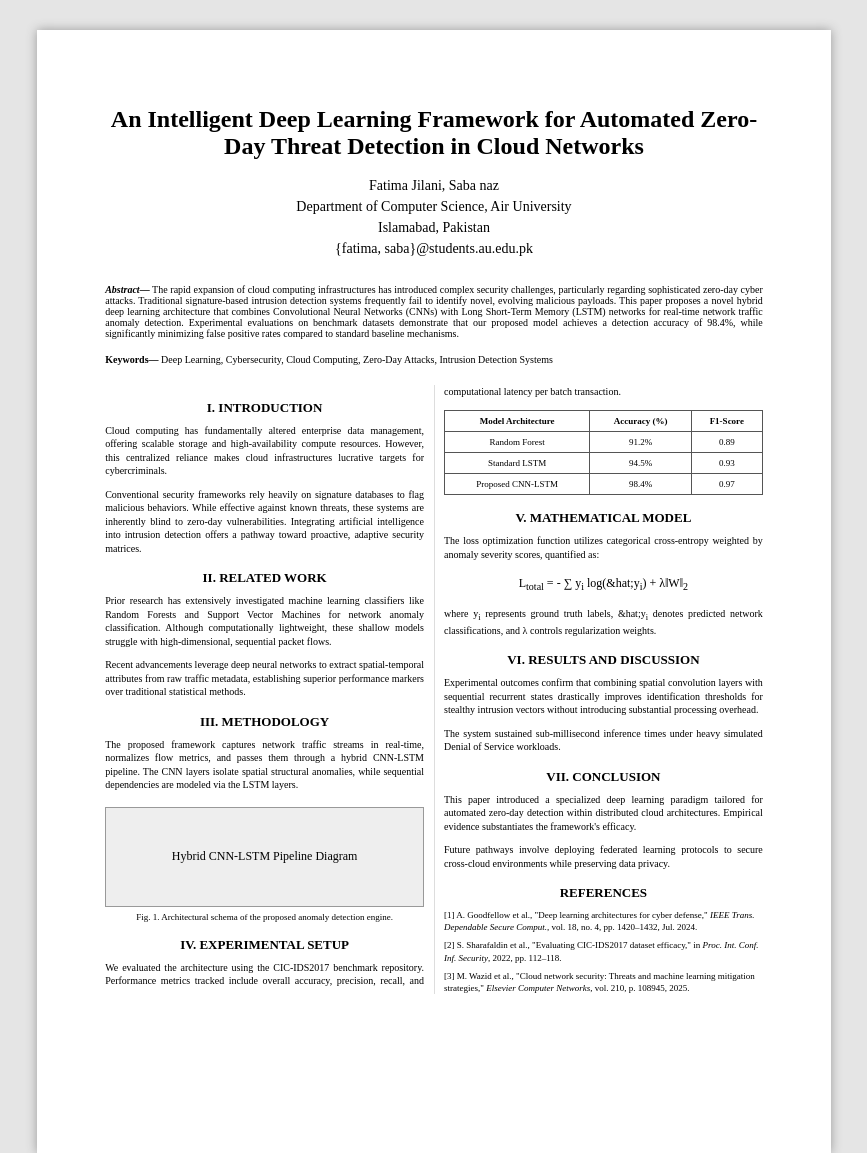
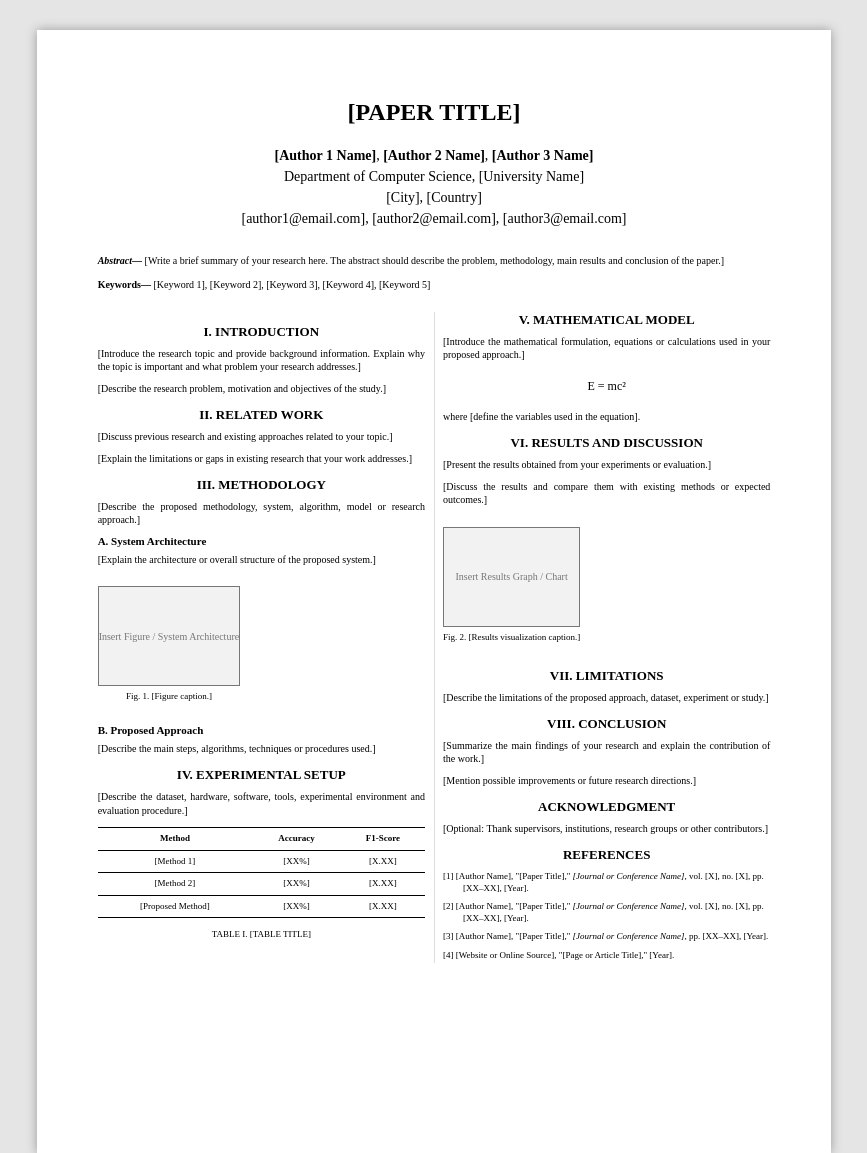
Before and after one commit to FatimaJilani-5/FSWD, a plain HTML site: page lab2/task4.html in a window 1280 px wide. Shown: the top 1153 px of the page, without its empty margins (206-1073 px from the left). Drawn offline with nearby package versions, Linux system fonts and the light colour scheme.

Commit message:
Update task4.html

```diff
--- a/lab2/task4.html
+++ b/lab2/task4.html
@@ -1,11 +1,16 @@
 <!DOCTYPE html>
 <html lang="en">
 <head>
+
     <meta charset="UTF-8">
     <meta name="viewport" content="width=device-width, initial-scale=1.0">
-    <title>IEEE Paper Template - AI Threat Detection</title>
+
+    <title>IEEE Paper Template</title>
+
+    <link href="https://cdn.jsdelivr.net/npm/bootstrap@5.3.8/dist/css/bootstrap.min.css" rel="stylesheet">
 
     <style>
+
         * {
             box-sizing: border-box;
         }
@@ -17,21 +22,27 @@
             color: #000;
         }
 
+
+
         .paper {
             width: 210mm;
             min-height: 297mm;
             margin: 30px auto;
-            padding: 20mm 18mm;
+            padding: 18mm 16mm;
             background-color: white;
             box-shadow: 0 0 10px #999;
         }
 
-        .title {
+
+
+        .paper-title {
             text-align: center;
             font-size: 24px;
             font-weight: bold;
-            margin-bottom: 15px;
+            margin-bottom: 18px;
+            line-height: 1.2;
         }
+
 
         .authors {
             text-align: center;
@@ -40,68 +51,129 @@
             margin-bottom: 25px;
         }
 
+        .authors .placeholder {
+            color: #555;
+        }
+
+
+
         .abstract {
             font-size: 10px;
             text-align: justify;
-            margin-bottom: 15px;
+            line-height: 1.35;
+            margin-bottom: 10px;
         }
 
         .abstract strong {
             font-style: italic;
         }
 
+
+
         .keywords {
             font-size: 10px;
             margin-bottom: 20px;
         }
 
-        .columns {
+
+
+        .paper-columns {
             column-count: 2;
-            column-gap: 20px;
+            column-gap: 18px;
             column-rule: 1px solid #ddd;
         }
 
+        .paper-section {
+            break-inside: avoid;
+            margin-bottom: 12px;
+        }
+
+
+
         h2 {
             font-size: 13px;
+            font-weight: bold;
             text-align: center;
-            margin-top: 15px;
-            margin-bottom: 8px;
+            margin-top: 12px;
+            margin-bottom: 7px;
         }
 
         h3 {
             font-size: 11px;
+            font-weight: bold;
+            margin-top: 8px;
             margin-bottom: 5px;
         }
+
+
 
         p {
             font-size: 10px;
             line-height: 1.35;
             text-align: justify;
             margin-top: 0;
-            margin-bottom: 10px;
+            margin-bottom: 8px;
         }
+
+
+
+        .placeholder-box {
+            background-color: #f5f5f5;
+            border: 1px dashed #999;
+            padding: 12px;
+            text-align: center;
+            color: #777;
+            font-size: 10px;
+            margin: 10px 0;
+        }
+
+
 
         .figure {
             text-align: center;
-            margin: 15px 0;
+            margin: 12px 0;
             break-inside: avoid;
         }
 
         .figure-box {
             width: 100%;
             height: 100px;
-            background-color: #eee;
-            border: 1px solid #999;
+            background-color: #f2f2f2;
+            border: 1px solid #777;
             display: flex;
             align-items: center;
             justify-content: center;
-            font-size: 12px;
+            color: #777;
+            font-size: 10px;
         }
 
         .caption {
             font-size: 9px;
-            margin-top: 5px;
+            margin-top: 4px;
         }
+
+
+
+        .paper-table {
+            width: 100%;
+            border-collapse: collapse;
+            margin: 10px 0;
+            font-size: 9px;
+        }
+
+        .paper-table th,
+        .paper-table td {
+            border-top: 1px solid #000;
+            border-bottom: 1px solid #000;
+            padding: 4px;
+            text-align: center;
+        }
+
+        .paper-table th {
+            font-weight: bold;
+        }
+
+
 
         .equation {
             text-align: center;
@@ -109,35 +181,20 @@
             margin: 15px 0;
         }
 
-        table {
-            width: 100%;
-            border-collapse: collapse;
-            margin: 12px 0;
-            font-size: 9px;
-        }
 
-        th,
-        td {
-            border: 1px solid #555;
-            padding: 5px;
-            text-align: center;
-        }
-
-        th {
-            font-weight: bold;
-        }
-
-        .references {
-            font-size: 9px;
-        }
 
         .references p {
             font-size: 9px;
+            text-align: left;
             margin-bottom: 6px;
-            text-align: left;
+            padding-left: 20px;
+            text-indent: -20px;
         }
 
+
+
         @media print {
+
             body {
                 background-color: white;
             }
@@ -145,195 +202,500 @@
             .paper {
                 margin: 0;
                 box-shadow: none;
-            }
+                width: 210mm;
+                min-height: 297mm;
             }
 
-        @media (max-width: 800px) {
+        }
+
+
+
+        @media (max-width: 900px) {
+
+            body {
+                background-color: white;
+            }
+
             .paper {
                 width: 95%;
+                min-height: auto;
                 padding: 30px;
+                margin: 15px auto;
             }
 
-            .columns {
+            .paper-columns {
                 column-count: 1;
+                column-rule: none;
             }
+
         }
+
     </style>
+
 </head>
+
 
 <body>
 
+
 <div class="paper">
 
-        <div class="title">
-            An Intelligent Deep Learning Framework for Automated Zero-Day Threat Detection in Cloud Networks
+
+
+    <div class="paper-title">
+
+        [PAPER TITLE]
+
     </div>
 
+
+
     <div class="authors">
-            Fatima Jilani, Saba naz<br>
-            Department of Computer Science, Air University<br>
-            Islamabad, Pakistan<br>
-            {fatima, saba}@students.au.edu.pk
+
+        <strong>[Author 1 Name]</strong>,
+        <strong>[Author 2 Name]</strong>,
+        <strong>[Author 3 Name]</strong>
+
+        <br>
+
+        Department of Computer Science,
+        [University Name]
+
+        <br>
+
+        [City], [Country]
+
+        <br>
+
+        [author1@email.com],
+        [author2@email.com],
+        [author3@email.com]
+
     </div>
 
+
     <div class="abstract">
+
         <strong>Abstract—</strong>
-            The rapid expansion of cloud computing infrastructures has introduced complex security challenges, particularly regarding sophisticated zero-day cyber attacks. Traditional signature-based intrusion detection systems frequently fail to identify novel, evolving malicious payloads. This paper proposes a novel hybrid deep learning architecture that combines Convolutional Neural Networks (CNNs) with Long Short-Term Memory (LSTM) networks for real-time network traffic anomaly detection. Experimental evaluations on benchmark datasets demonstrate that our proposed model achieves a detection accuracy of 98.4%, while significantly minimizing false positive rates compared to standard baseline mechanisms.
+
+        [Write a brief summary of your research here.
+        The abstract should describe the problem, methodology,
+        main results and conclusion of the paper.]
+
     </div>
 
+
     <div class="keywords">
+
         <strong>Keywords—</strong>
-            Deep Learning, Cybersecurity, Cloud Computing, Zero-Day Attacks, Intrusion Detection Systems
+
+        [Keyword 1], [Keyword 2], [Keyword 3],
+        [Keyword 4], [Keyword 5]
+
     </div>
 
-        <div class="columns">
 
-            <div>
-                <h2>I. INTRODUCTION</h2>
+    <div class="paper-columns">
+
+
+
+        <div class="paper-section">
+
+            <h2>
+                I. INTRODUCTION
+            </h2>
 
             <p>
-                    Cloud computing has fundamentally altered enterprise data management, offering scalable storage and high-availability compute resources. However, this centralized reliance makes cloud infrastructures lucrative targets for cybercriminals.
+
+                [Introduce the research topic and provide
+                background information. Explain why the topic
+                is important and what problem your research
+                addresses.]
+
             </p>
 
             <p>
-                    Conventional security frameworks rely heavily on signature databases to flag malicious behaviors. While effective against known threats, these systems are inherently blind to zero-day vulnerabilities. Integrating artificial intelligence into intrusion detection offers a pathway toward proactive, adaptive security matrices.
+
+                [Describe the research problem, motivation
+                and objectives of the study.]
+
             </p>
+
         </div>
 
 
-            <div>
-                <h2>II. RELATED WORK</h2>
+
+        <div class="paper-section">
+
+            <h2>
+                II. RELATED WORK
+            </h2>
 
             <p>
-                    Prior research has extensively investigated machine learning classifiers like Random Forests and Support Vector Machines for network anomaly classification. Although computationally lightweight, these shallow models struggle with high-dimensional, sequential packet flows.
+
+                [Discuss previous research and existing
+                approaches related to your topic.]
+
             </p>
 
             <p>
-                    Recent advancements leverage deep neural networks to extract spatial-temporal attributes from raw traffic metadata, establishing superior performance markers over traditional statistical methods.
+
+                [Explain the limitations or gaps in existing
+                research that your work addresses.]
+
             </p>
+
         </div>
 
 
-            <div>
-                <h2>III. METHODOLOGY</h2>
+        <!-- METHODOLOGY -->
+
+        <div class="paper-section">
+
+            <h2>
+                III. METHODOLOGY
+            </h2>
 
             <p>
-                    The proposed framework captures network traffic streams in real-time, normalizes flow metrics, and passes them through a hybrid CNN-LSTM pipeline. The CNN layers isolate spatial structural anomalies, while sequential dependencies are modeled via the LSTM layers.
+
+                [Describe the proposed methodology, system,
+                algorithm, model or research approach.]
+
             </p>
 
+
+            <h3>
+                A. System Architecture
+            </h3>
+
+            <p>
+
+                [Explain the architecture or overall structure
+                of the proposed system.]
+
+            </p>
+
+
+            <!-- FIGURE -->
+
             <div class="figure">
+
                 <div class="figure-box">
-                        Hybrid CNN-LSTM Pipeline Diagram
+
+                    Insert Figure / System Architecture
+
                 </div>
 
                 <div class="caption">
-                        Fig. 1. Architectural schema of the proposed anomaly detection engine.
+
+                    Fig. 1. [Figure caption.]
+
                 </div>
-                </div>
+
             </div>
 
 
-            <div>
-                <h2>IV. EXPERIMENTAL SETUP</h2>
+            <h3>
+                B. Proposed Approach
+            </h3>
 
             <p>
-                    We evaluated the architecture using the CIC-IDS2017 benchmark repository. Performance metrics tracked include overall accuracy, precision, recall, and computational latency per batch transaction.
+
+                [Describe the main steps, algorithms,
+                techniques or procedures used.]
+
             </p>
 
-                <table>
+        </div>
+
+
+
+        <div class="paper-section">
+
+            <h2>
+                IV. EXPERIMENTAL SETUP
+            </h2>
+
+            <p>
+
+                [Describe the dataset, hardware, software,
+                tools, experimental environment and
+                evaluation procedure.]
+
+            </p>
+
+
+            <!-- TABLE -->
+
+            <table class="paper-table">
+
+                <thead>
+
                     <tr>
-                        <th>Model Architecture</th>
-                        <th>Accuracy (%)</th>
-                        <th>F1-Score</th>
+
+                        <th>
+                            Method
+                        </th>
+
+                        <th>
+                            Accuracy
+                        </th>
+
+                        <th>
+                            F1-Score
+                        </th>
+
+                    </tr>
+
+                </thead>
+
+                <tbody>
+
+                    <tr>
+
+                        <td>
+                            [Method 1]
+                        </td>
+
+                        <td>
+                            [XX%]
+                        </td>
+
+                        <td>
+                            [X.XX]
+                        </td>
+
                     </tr>
 
                     <tr>
-                        <td>Random Forest</td>
-                        <td>91.2%</td>
-                        <td>0.89</td>
+
+                        <td>
+                            [Method 2]
+                        </td>
+
+                        <td>
+                            [XX%]
+                        </td>
+
+                        <td>
+                            [X.XX]
+                        </td>
+
                     </tr>
 
                     <tr>
-                        <td>Standard LSTM</td>
-                        <td>94.5%</td>
-                        <td>0.93</td>
+
+                        <td>
+                            [Proposed Method]
+                        </td>
+
+                        <td>
+                            [XX%]
+                        </td>
+
+                        <td>
+                            [X.XX]
+                        </td>
+
                     </tr>
 
-                    <tr>
-                        <td>Proposed CNN-LSTM</td>
-                        <td>98.4%</td>
-                        <td>0.97</td>
-                    </tr>
+                </tbody>
+
             </table>
+
+
+            <div class="caption text-center">
+
+                TABLE I. [TABLE TITLE]
+
+            </div>
+
         </div>
 
 
-            <div>
-                <h2>V. MATHEMATICAL MODEL</h2>
+
+
+        <div class="paper-section">
+
+            <h2>
+                V. MATHEMATICAL MODEL
+            </h2>
 
             <p>
-                    The loss optimization function utilizes categorical cross-entropy weighted by anomaly severity scores, quantified as:
+
+                [Introduce the mathematical formulation,
+                equations or calculations used in your
+                proposed approach.]
+
             </p>
 
+
             <div class="equation">
-                    L<sub>total</sub> = - &sum; y<sub>i</sub> log(&hat;y<sub>i</sub>) + &lambda;&Vert;W&Vert;<sub>2</sub>
-                </div>
 
-                <p>
-                    where y<sub>i</sub> represents ground truth labels, &hat;y<sub>i</sub> denotes predicted network classifications, and &lambda; controls regularization weights.
-                </p>
+                E = mc²
+
             </div>
 
 
-            <div>
-                <h2>VI. RESULTS AND DISCUSSION</h2>
+            <p>
+
+                where [define the variables used in the
+                equation].
+
+            </p>
+
+        </div>
+
+
+
+
+        <div class="paper-section">
+
+            <h2>
+                VI. RESULTS AND DISCUSSION
+            </h2>
 
             <p>
-                    Experimental outcomes confirm that combining spatial convolution layers with sequential recurrent states drastically improves identification thresholds for stealthy intrusion vectors without introducing substantial processing overhead.
+
+                [Present the results obtained from your
+                experiments or evaluation.]
+
             </p>
 
             <p>
-                    The system sustained sub-millisecond inference times under heavy simulated Denial of Service workloads.
+
+                [Discuss the results and compare them with
+                existing methods or expected outcomes.]
+
             </p>
+
+
+            <div class="figure">
+
+                <div class="figure-box">
+
+                    Insert Results Graph / Chart
+
                 </div>
 
+                <div class="caption">
 
-            <div>
-                <h2>VII. CONCLUSION</h2>
+                    Fig. 2. [Results visualization caption.]
 
-                <p>
-                    This paper introduced a specialized deep learning paradigm tailored for automated zero-day detection within distributed cloud architectures. Empirical evidence substantiates the framework's efficacy.
-                </p>
-
-                <p>
-                    Future pathways involve deploying federated learning protocols to secure cross-cloud environments while preserving data privacy.
-                </p>
-            </div>
-
-
-            <div>
-                <h2>REFERENCES</h2>
-
-                <div class="references">
-
-                    <p>
-                        [1] A. Goodfellow et al., "Deep learning architectures for cyber defense," <i>IEEE Trans. Dependable Secure Comput.</i>, vol. 18, no. 4, pp. 1420–1432, Jul. 2024.
-                    </p>
-
-                    <p>
-                        [2] S. Sharafaldin et al., "Evaluating CIC-IDS2017 dataset efficacy," in <i>Proc. Int. Conf. Inf. Security</i>, 2022, pp. 112–118.
-                    </p>
-
-                    <p>
-                        [3] M. Wazid et al., "Cloud network security: Threats and machine learning mitigation strategies," <i>Elsevier Computer Networks</i>, vol. 210, p. 108945, 2025.
-                    </p>
-
-                </div>
                 </div>
 
             </div>
 
         </div>
 
+
+
+
+        <div class="paper-section">
+
+            <h2>
+                VII. LIMITATIONS
+            </h2>
+
+            <p>
+
+                [Describe the limitations of the proposed
+                approach, dataset, experiment or study.]
+
+            </p>
+
+        </div>
+
+
+
+
+        <div class="paper-section">
+
+            <h2>
+                VIII. CONCLUSION
+            </h2>
+
+            <p>
+
+                [Summarize the main findings of your research
+                and explain the contribution of the work.]
+
+            </p>
+
+            <p>
+
+                [Mention possible improvements or future
+                research directions.]
+
+            </p>
+
+        </div>
+
+
+
+
+        <div class="paper-section">
+
+            <h2>
+                ACKNOWLEDGMENT
+            </h2>
+
+            <p>
+
+                [Optional: Thank supervisors, institutions,
+                research groups or other contributors.]
+
+            </p>
+
+        </div>
+
+
+
+
+        <div class="paper-section">
+
+            <h2>
+                REFERENCES
+            </h2>
+
+            <div class="references">
+
+                <p>
+                    [1] [Author Name], "[Paper Title],"
+                    <i>[Journal or Conference Name]</i>,
+                    vol. [X], no. [X], pp. [XX–XX], [Year].
+                </p>
+
+                <p>
+                    [2] [Author Name], "[Paper Title],"
+                    <i>[Journal or Conference Name]</i>,
+                    vol. [X], no. [X], pp. [XX–XX], [Year].
+                </p>
+
+                <p>
+                    [3] [Author Name], "[Paper Title],"
+                    <i>[Journal or Conference Name]</i>,
+                    pp. [XX–XX], [Year].
+                </p>
+
+                <p>
+                    [4] [Website or Online Source],
+                    "[Page or Article Title]," [Year].
+                </p>
+
+            </div>
+
+        </div>
+
+
+    </div>
+
+</div>
+
+
+
+
+<script src="https://cdn.jsdelivr.net/npm/bootstrap@5.3.8/dist/js/bootstrap.bundle.min.js"></script>
+
 </body>
 </html>
```
Lines whose indentation alone changed are shown as unchanged.
